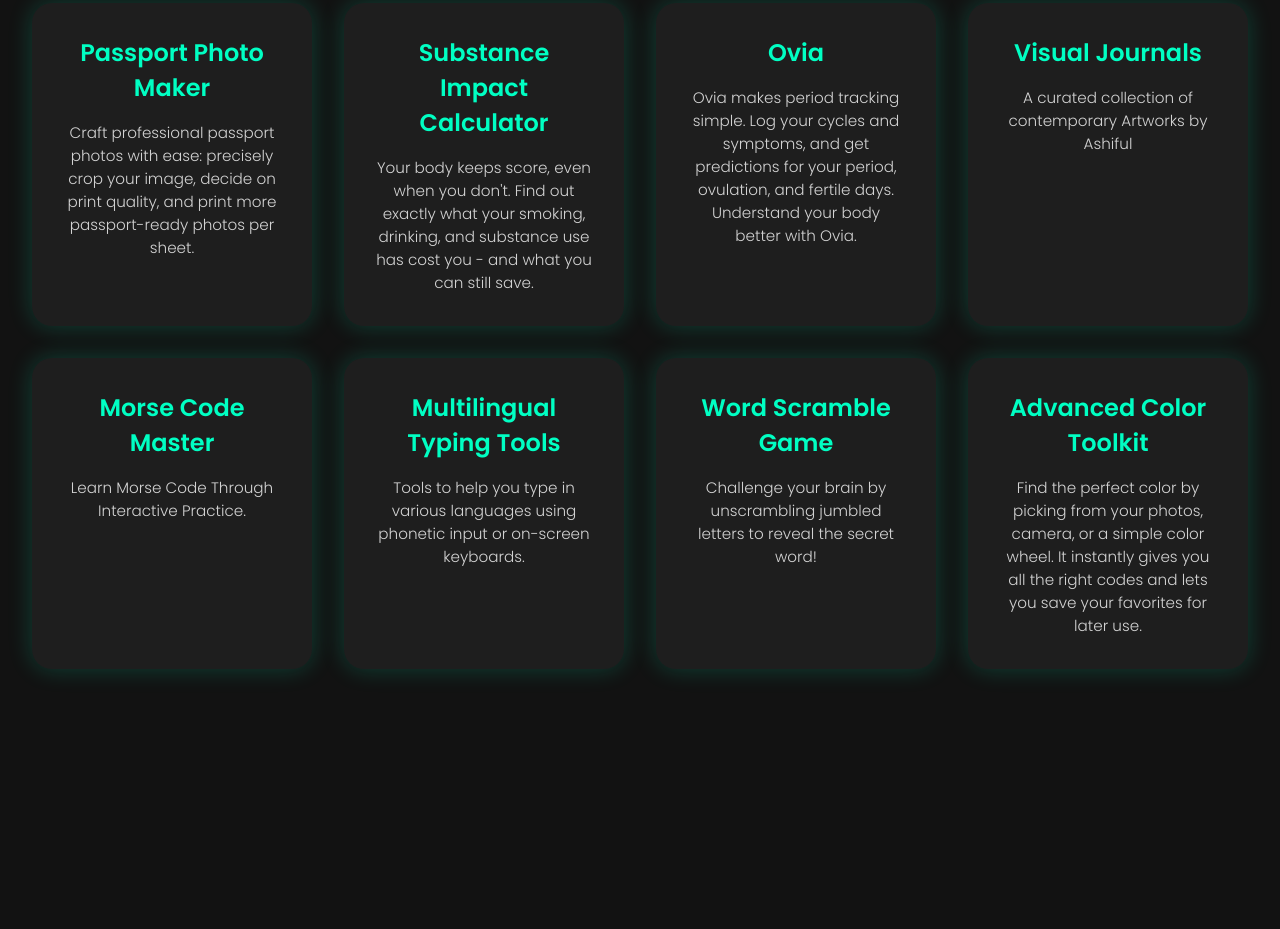
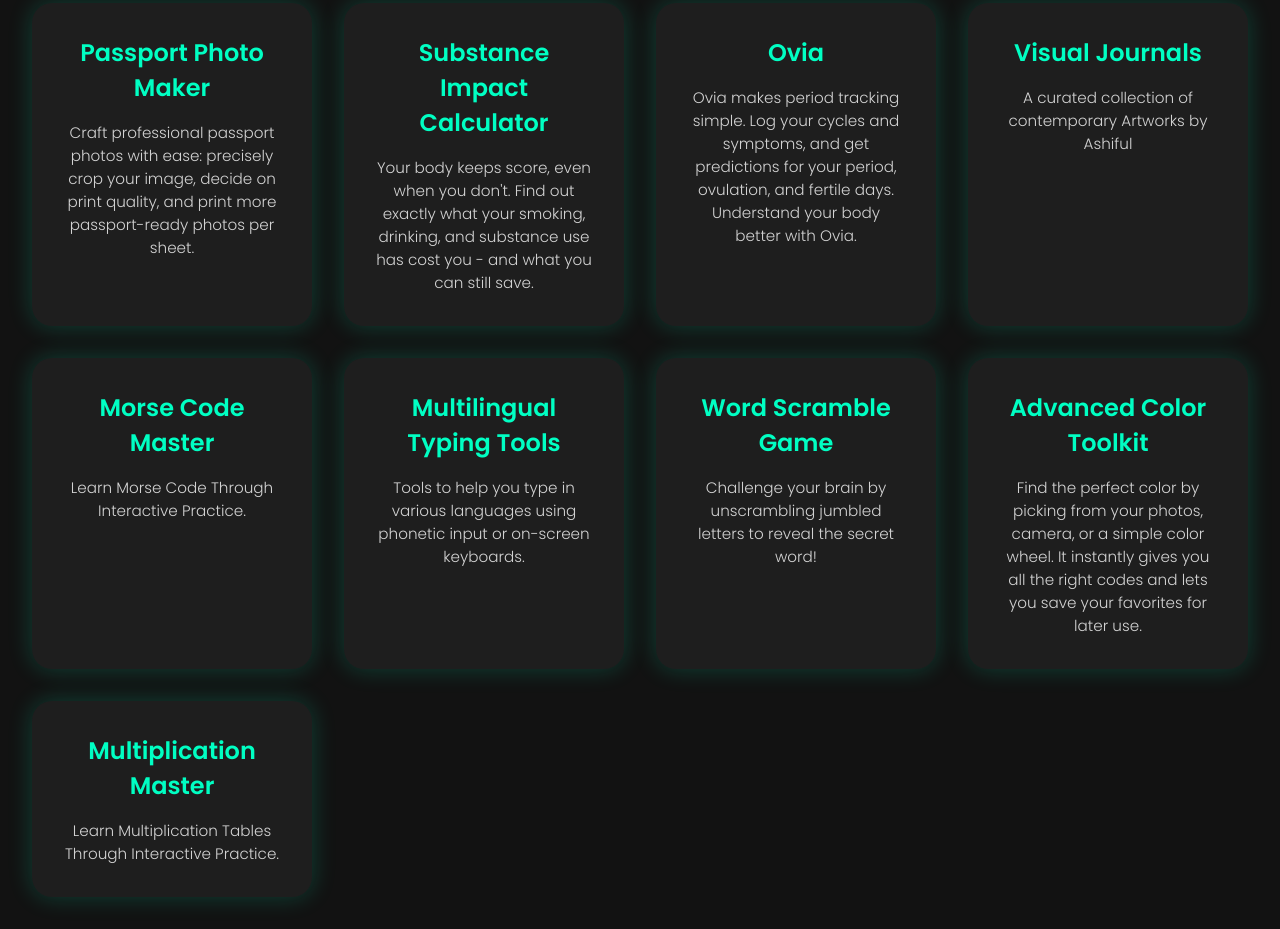
Before and after one commit to SKAshiful/Usely, a plain HTML site: page index.html in a window 1280 px wide. Shown: the part 886-1815 px from the top of the page. Before the commit the page ends 1587 px from the top, so only its background shows below. Drawn offline with Linux system fonts and the light colour scheme.

Commit message:
Update index.html

```diff
--- a/index.html
+++ b/index.html
@@ -137,6 +137,10 @@
     <div class="card" onclick="location.href='https://skashiful.github.io/ColorToolkit/'">
       <h2>Advanced Color Toolkit</h2>
       <p>Find the perfect color by picking from your photos, camera, or a simple color wheel. It instantly gives you all the right codes and lets you save your favorites for later use.</p>
+    </div>
+    <div class="card" onclick="location.href='https://skashiful.github.io/MultiplicationMaster/'">
+      <h2>Multiplication Master</h2>
+      <p>Learn Multiplication Tables Through Interactive Practice.</p>
     </div>
   </div>
 
```
